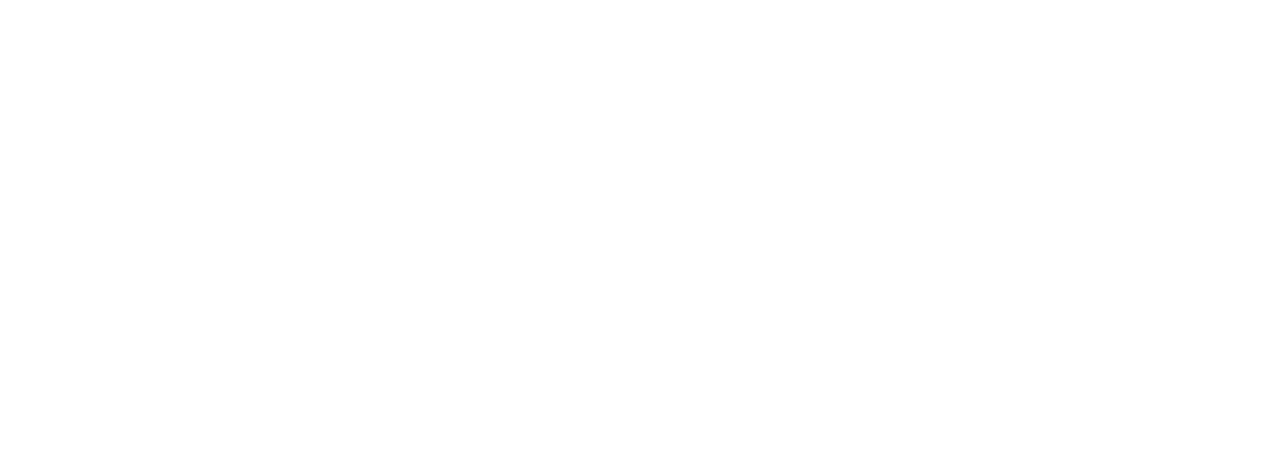
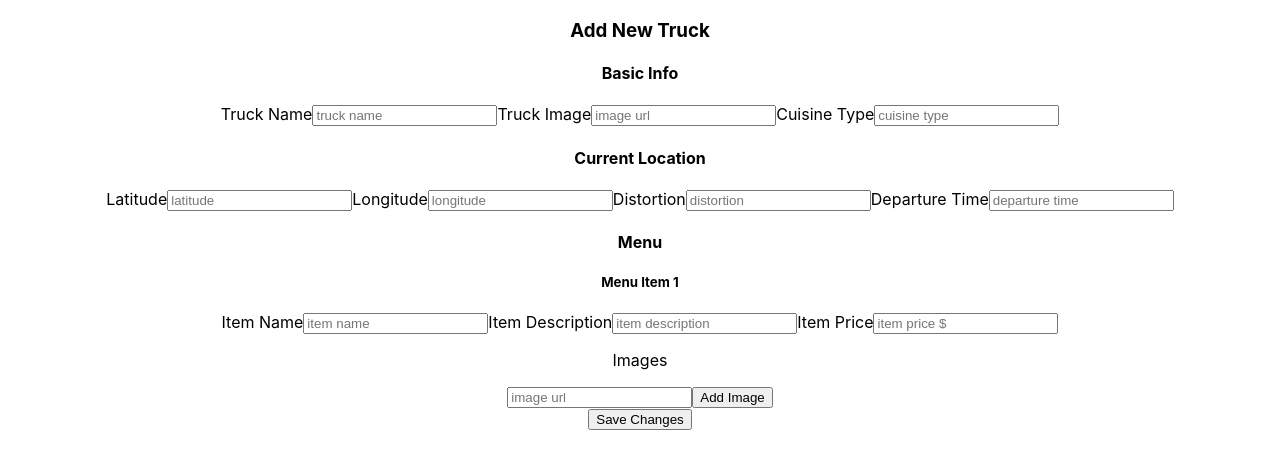
Before and after one commit to Build-Week-Food-Truck-Tracker-Jan-4th/food-truck-front-end, a React (Create React App) app in the folder food-truck-react/: page /add-truck in a window 1280 px wide. Shown: the top 468 px of the page. Built offline with nearby package versions, Linux system fonts and the light colour scheme.

Commit message:
Added add new truck to operator dashboard

```diff
--- a/food-truck-react/src/App.js
+++ b/food-truck-react/src/App.js
@@ -7,6 +7,7 @@
 import LandingPage from "./components/LandingPage";
 import FoodTruck from "./components/FoodTruck";
 import EditFoodTruck from "./components/EditFoodTruck";
+import AddFoodTruck from "./components/AddFoodTruck";
 import dummyData from './components/dummyDataBrennan';
 
 function App() {
@@ -25,6 +26,9 @@
         <Route path="/edit-truck/:itemID">
           <EditFoodTruck trucks={dummyData} />
         </Route>
+        <Route path="/add-truck">
+          <AddFoodTruck/>
+        </Route>
     </div>
   );
 }
--- /dev/null
+++ b/food-truck-react/src/components/AddFoodTruck.js
@@ -0,0 +1,272 @@
+import React, { useState, useEffect, useRef } from "react";
+import { useParams } from "react-router";
+
+let AddFoodTruck;
+
+const initialTruckState = {
+  truckName: "",
+  imageOfTruck: "",
+  cuisineType: "",
+  customerRatings: [],
+  customerRatingAvg: "",
+  currentLocation: {
+    location: {
+      latitude: "",
+      longitude: "",
+      distortion: "",
+    },
+    departureTime: "",
+  },
+  menu: [
+    {
+      itemName: "",
+      itemDescription: "",
+      itemPhotos: [],
+      itemPrice: "",
+      customerRatings: [],
+      customerRatingAvg: "",
+    },
+  ],
+};
+
+AddFoodTruck = (props) => {
+  const [newTruck, setNewTruck] = useState(initialTruckState);
+  const [newMenuPhoto, setNewMenuPhoto] = useState([]);
+
+  const textInput = useRef();
+
+  const handleChange = (event) => {
+    event.preventDefault();
+    const { name, value } = event.target;
+
+    if (name === "departureTime") {
+      setNewTruck({
+        ...newTruck,
+        currentLocation: { ...newTruck.currentLocation, [name]: value },
+      });
+    } else if (
+      name === "latitude" ||
+      name === "longitude" ||
+      name === "distortion"
+    ) {
+      setNewTruck({
+        ...newTruck,
+        currentLocation: {
+          ...newTruck.currentLocation,
+          location: { ...newTruck.currentLocation.location, [name]: value },
+        },
+      });
+    } else {
+      setNewTruck({ ...newTruck, [name]: value });
+    }
+  };
+
+  const handleMenuChange = (index, event) => {
+    event.preventDefault();
+    const { name, value } = event.target;
+
+    let updateMenu = newTruck.menu;
+    updateMenu[index][name] = value;
+    setNewTruck({ ...newTruck, menu: updateMenu });
+  };
+
+  const handleMenuPhotoEdit = (index, event, menuIndex) => {
+    event.preventDefault();
+    const { value } = event.target;
+    let updateMenu = newTruck.menu;
+    updateMenu[menuIndex].itemPhotos[index] = value;
+    setNewTruck({ ...newTruck, menu: updateMenu });
+  };
+
+  const handleMenuPhotoAdd = (index, event) => {
+    event.preventDefault();
+    const { name, value } = event.target;
+    let updateNewMenuPhoto = newMenuPhoto;
+
+    console.log(updateNewMenuPhoto);
+
+    updateNewMenuPhoto[index] = value;
+    setNewMenuPhoto(newMenuPhoto);
+
+    console.log(newMenuPhoto);
+  };
+
+  const handleAddImage = (index, event) => {
+    event.preventDefault();
+    let updateMenu = newTruck.menu;
+    console.log(textInput.current.form[22]);
+    updateMenu[index].itemPhotos.push(newMenuPhoto[index]);
+    setNewTruck({ ...newTruck, menu: updateMenu });
+    //setNewMenuPhoto(initialPhotoState);
+  };
+
+  const handleSubmit = (event) => {
+    event.preventDefault();
+    //Post request
+    window.location.href = "/operator-dashboard";
+  };
+
+  return (
+    <div>
+      <h3>Add New Truck</h3>
+      <form onSubmit={handleSubmit}>
+        <div>
+          <h4>Basic Info</h4>
+          <label>
+            Truck Name
+            <input
+              type="text"
+              name="truckName"
+              placeholder="truck name"
+              value={newTruck.truckName}
+              onChange={handleChange}
+            />
+          </label>
+          <label>
+            Truck Image
+            <input
+              type="url"
+              name="imageOfTruck"
+              placeholder="image url"
+              value={newTruck.imageOfTruck}
+              onChange={handleChange}
+            />
+          </label>
+          <label>
+            Cuisine Type
+            <input
+              type="text"
+              name="cuisineType"
+              placeholder="cuisine type"
+              value={newTruck.cuisineType}
+              onChange={handleChange}
+            />
+          </label>
+        </div>
+
+        <div>
+          <h4>Current Location</h4>
+          <label>
+            Latitude
+            <input
+              type="text"
+              name="latitude"
+              placeholder="latitude"
+              value={newTruck.currentLocation.location.latitude}
+              onChange={handleChange}
+            />
+          </label>
+          <label>
+            Longitude
+            <input
+              type="text"
+              name="longitude"
+              placeholder="longitude"
+              value={newTruck.currentLocation.location.longitude}
+              onChange={handleChange}
+            />
+          </label>
+          <label>
+            Distortion
+            <input
+              type="text"
+              name="distortion"
+              placeholder="distortion"
+              value={newTruck.currentLocation.location.distortion}
+              onChange={handleChange}
+            />
+          </label>
+          <label>
+            Departure Time
+            <input
+              type="text"
+              name="departureTime"
+              placeholder="departure time"
+              value={newTruck.currentLocation.departureTime}
+              onChange={handleChange}
+            />
+          </label>
+        </div>
+        <div>
+          <h4>Menu</h4>
+          {newTruck.menu.map((menuItem, index) => {
+            const menuIndex = index;
+            return (
+              <div key={index}>
+                <h5>Menu Item {index + 1}</h5>
+                <label>
+                  Item Name
+                  <input
+                    type="text"
+                    name="itemName"
+                    placeholder="item name"
+                    value={menuItem.itemName}
+                    onChange={(event) => handleMenuChange(index, event)}
+                  />
+                </label>
+                <label>
+                  Item Description
+                  <input
+                    type="text"
+                    name="itemDescription"
+                    placeholder="item description"
+                    value={menuItem.itemDescription}
+                    onChange={(event) => handleMenuChange(index, event)}
+                  />
+                </label>
+                <label>
+                  Item Price
+                  <input
+                    type="number"
+                    name="itemPrice"
+                    placeholder="item price $"
+                    value={menuItem.itemPrice}
+                    onChange={(event) => handleMenuChange(index, event)}
+                  />
+                </label>
+                <div>
+                  <p>Images</p>
+                  {menuItem.itemPhotos.map((image, index) => {
+                    return (
+                      <input
+                        key={index}
+                        type="url"
+                        name="itemPhotos"
+                        placeholder="image url"
+                        value={image}
+                        onChange={(event) =>
+                          handleMenuPhotoEdit(index, event, menuIndex)
+                        }
+                      />
+                    );
+                  })}
+                  <div>
+                    <input
+                      key={index}
+                      defaultValue=""
+                      ref={textInput}
+                      type="url"
+                      name="newMenuPhoto"
+                      placeholder="image url"
+                      //value={newMenuPhoto[index]}
+                      onChange={(event) => handleMenuPhotoAdd(index, event)}
+                    />
+                    <button
+                      type="button"
+                      onClick={(event) => handleAddImage(index, event)}
+                    >
+                      Add Image
+                    </button>
+                  </div>
+                </div>
+              </div>
+            );
+          })}
+        </div>
+        <button>Save Changes</button>
+      </form>
+    </div>
+  );
+};
+
+export default AddFoodTruck;
--- a/food-truck-react/src/components/OperatorDashboard.js
+++ b/food-truck-react/src/components/OperatorDashboard.js
@@ -7,7 +7,7 @@
   };
 
   handleAddTruck = (event) => {
-    //Post Request
+    window.location.href = "/add-truck"
   };
 
   render() {
```
Also changed, not shown: 1 other file (tests, documents, lock files or other folders).
